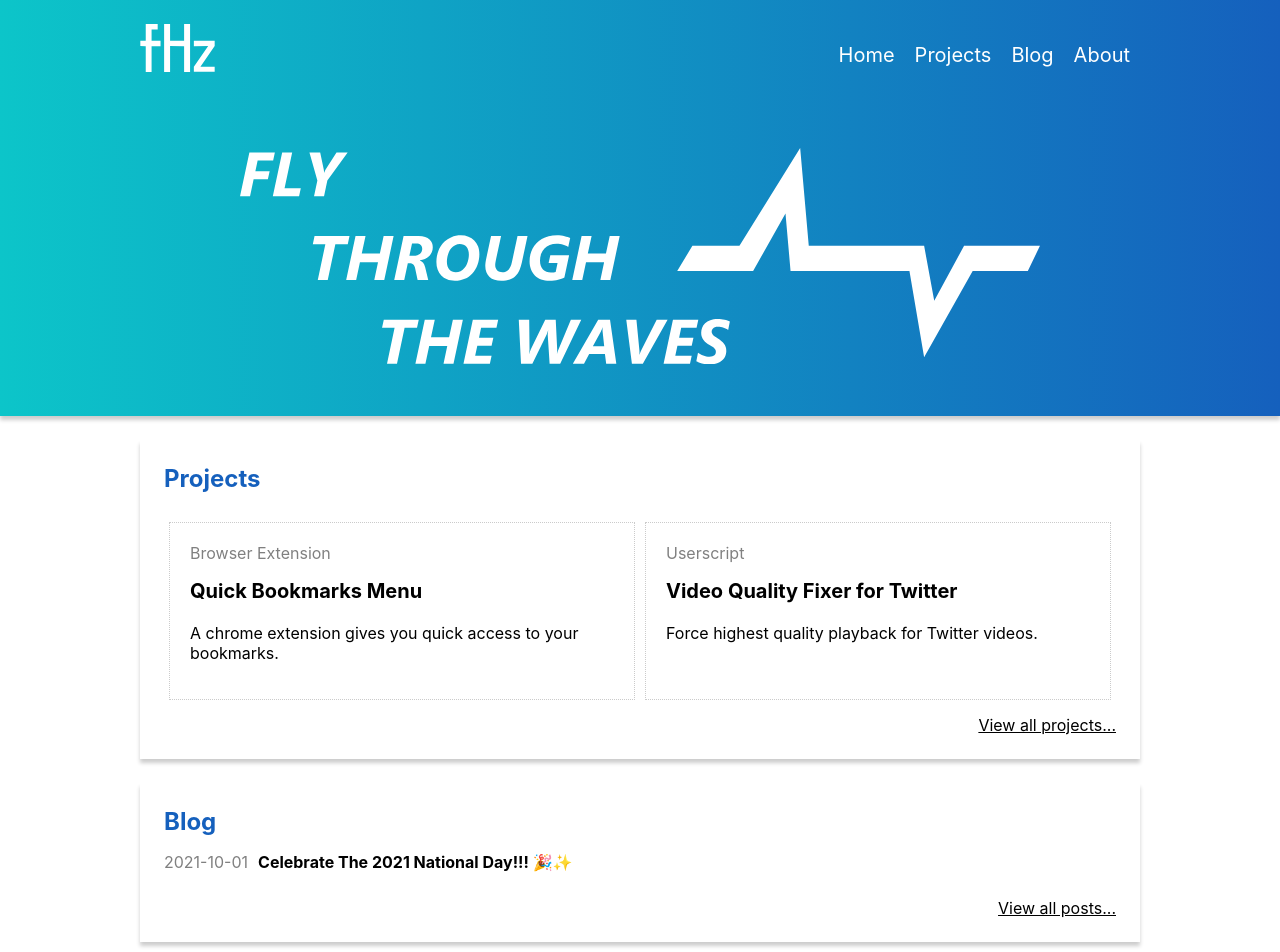
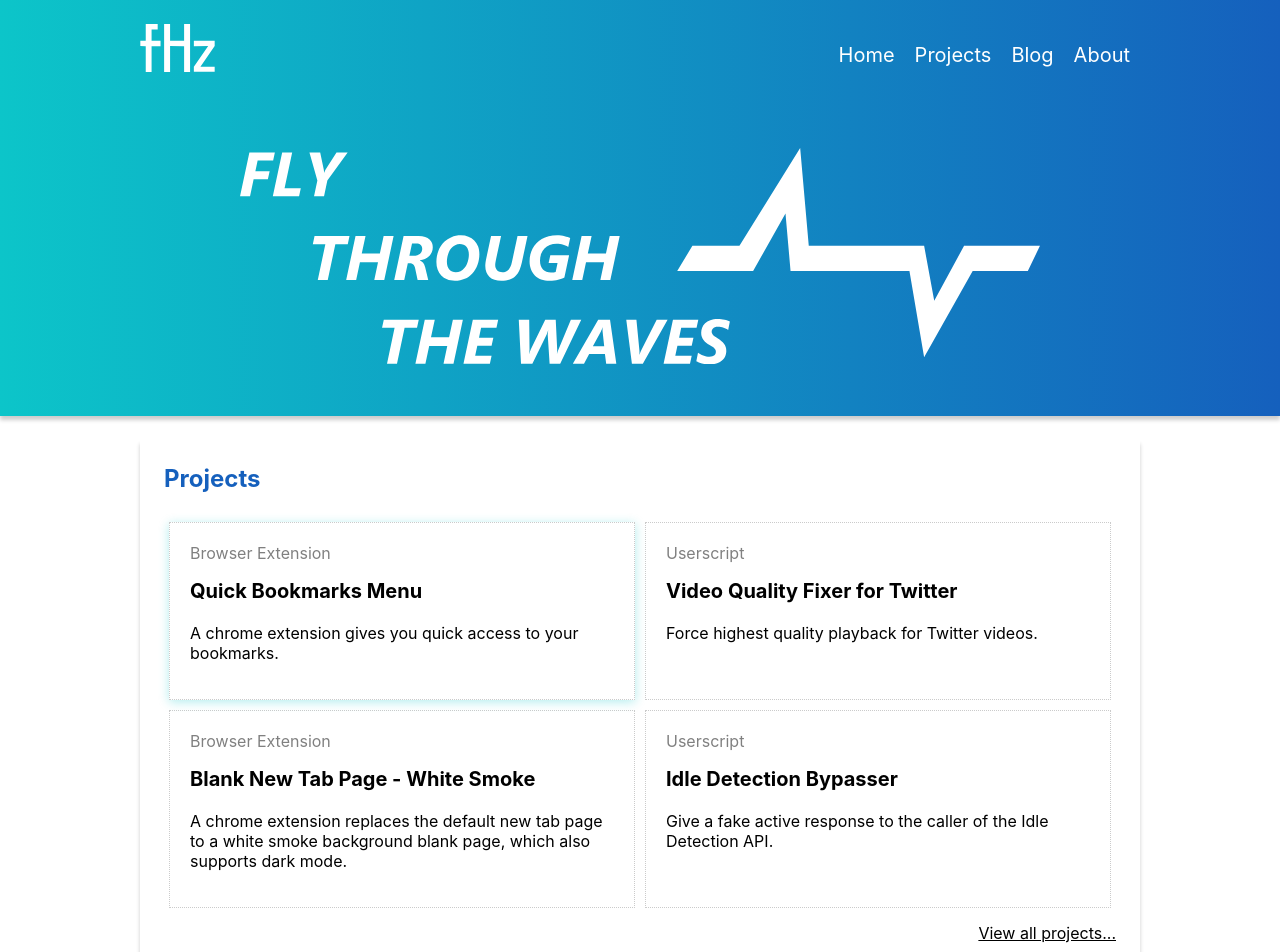
Before and after one commit to yuhaofe/yuhaofe.com, a Next.js app: page / in a window 1280 px wide. Shown: the top 952 px of the page. Built offline with nearby package versions, Linux system fonts and the light colour scheme.

Commit message:
Add more projects info

```diff
--- a/pages/index.js
+++ b/pages/index.js
@@ -46,7 +46,7 @@ export default function Home() {
         <h2>Projects</h2>
         <div className={styles.cardContainer}>
           <Link href="/quick-bookmarks-menu">
-            <a className={styles.projectCard}>
+            <a className={styles.projectCard +　' ' + styles.projectCardHighlight}>
               <div className={styles.projectBasic}>
                 <div>
                   <p className={styles.projectType}>Browser Extension</p>
@@ -68,6 +68,28 @@ export default function Home() {
               <p className={styles.projectDesc}>Force highest quality playback for Twitter videos.</p>
             </a>
           </Link>
+          <Link href="/blank-new-tab-page">
+            <a className={styles.projectCard}>
+              <div className={styles.projectBasic}>
+                <div>
+                  <p className={styles.projectType}>Browser Extension</p>
+                  <p className={styles.projectName}>Blank New Tab Page - White Smoke</p>
+                </div>
+              </div>
+              <p className={styles.projectDesc}>A chrome extension replaces the default new tab page to a white smoke background blank page, which also supports dark mode.</p>
+            </a>
+          </Link>
+          <Link href="/idle-detection-bypasser">
+            <a className={styles.projectCard}>
+              <div className={styles.projectBasic}>
+                <div>
+                  <p className={styles.projectType}>Userscript</p>
+                  <p className={styles.projectName}>Idle Detection Bypasser</p>
+                </div>
+              </div>
+              <p className={styles.projectDesc}>Give a fake active response to the caller of the Idle Detection API.</p>
+            </a>
+          </Link>
         </div>
         <a href="/projects" className={styles.viewAll}>View all projects...</a>
       </section>
--- a/styles/Common.module.css
+++ b/styles/Common.module.css
@@ -12,7 +12,7 @@
     }
 }
 
-.section h1, .section h2, .section h3 {
+.section h1, .section h2 {
     color: #1560BD;
     margin: 0px;
 }
--- a/styles/Home.module.css
+++ b/styles/Home.module.css
@@ -19,18 +19,21 @@
 }
 
 .cardContainer {
-    display: flex;
-    flex-wrap: wrap;
+    display: grid;
+    grid-template-columns: repeat(2, 1fr);
     margin-top: 24px;
 }
 
 .projectCard {
-    flex: 1 1 0;
     border: 1px dotted rgba(0, 0, 0, 0.2);
     min-width: 300px;
     min-height: 100px;
     padding: 20px;
     margin: 5px;
+}
+
+.projectCardHighlight {
+    box-shadow: 0px 2px 10px #0CC5C950;
 }
 
 .projectCard:hover {
```
Also changed, not shown: projects/blank-new-tab-page.mdx (added, +11 -0 lines), projects/quick-bookmarks-menu.mdx (+8 -0 lines), projects/twitter-video-fixer.mdx (+16 -0 lines).
